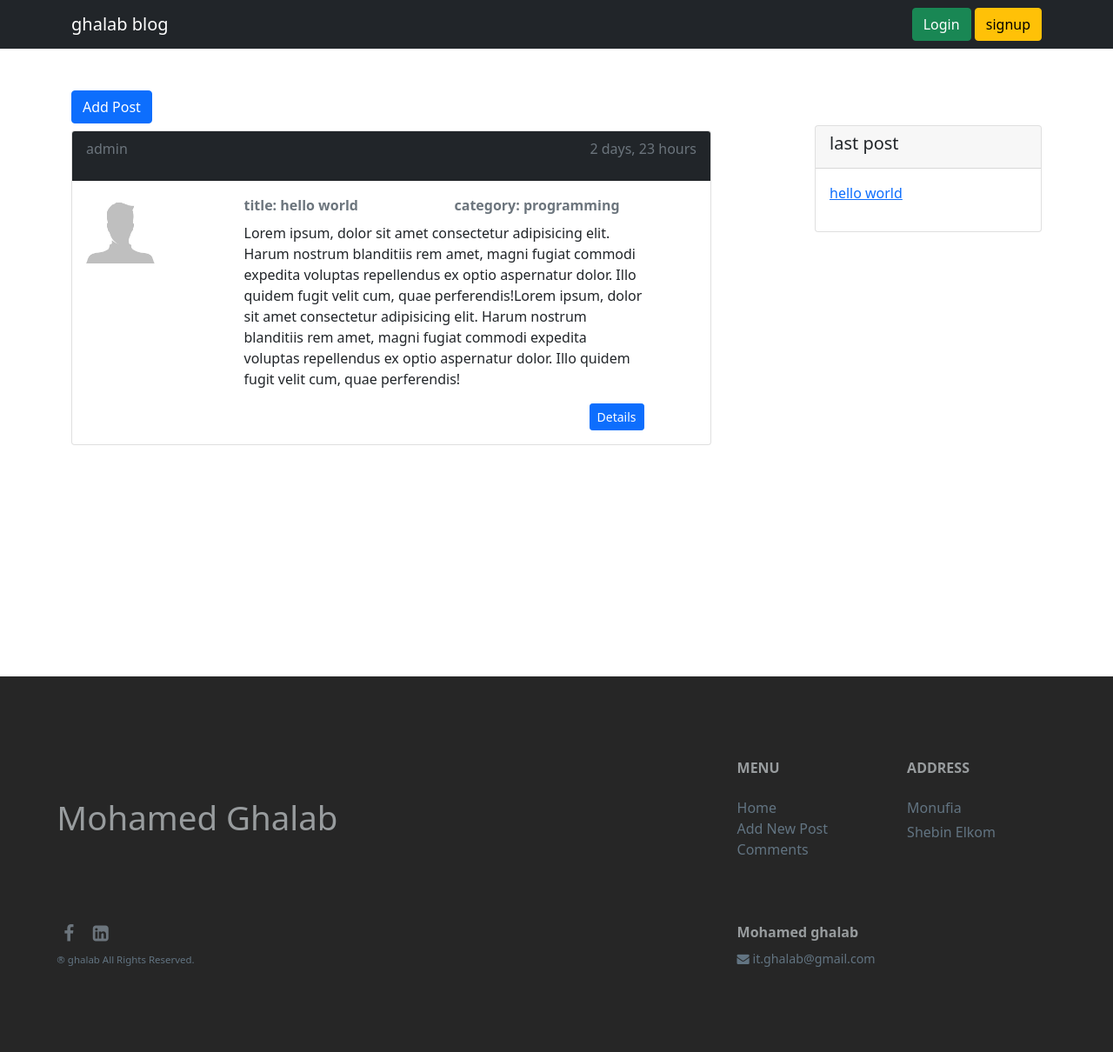
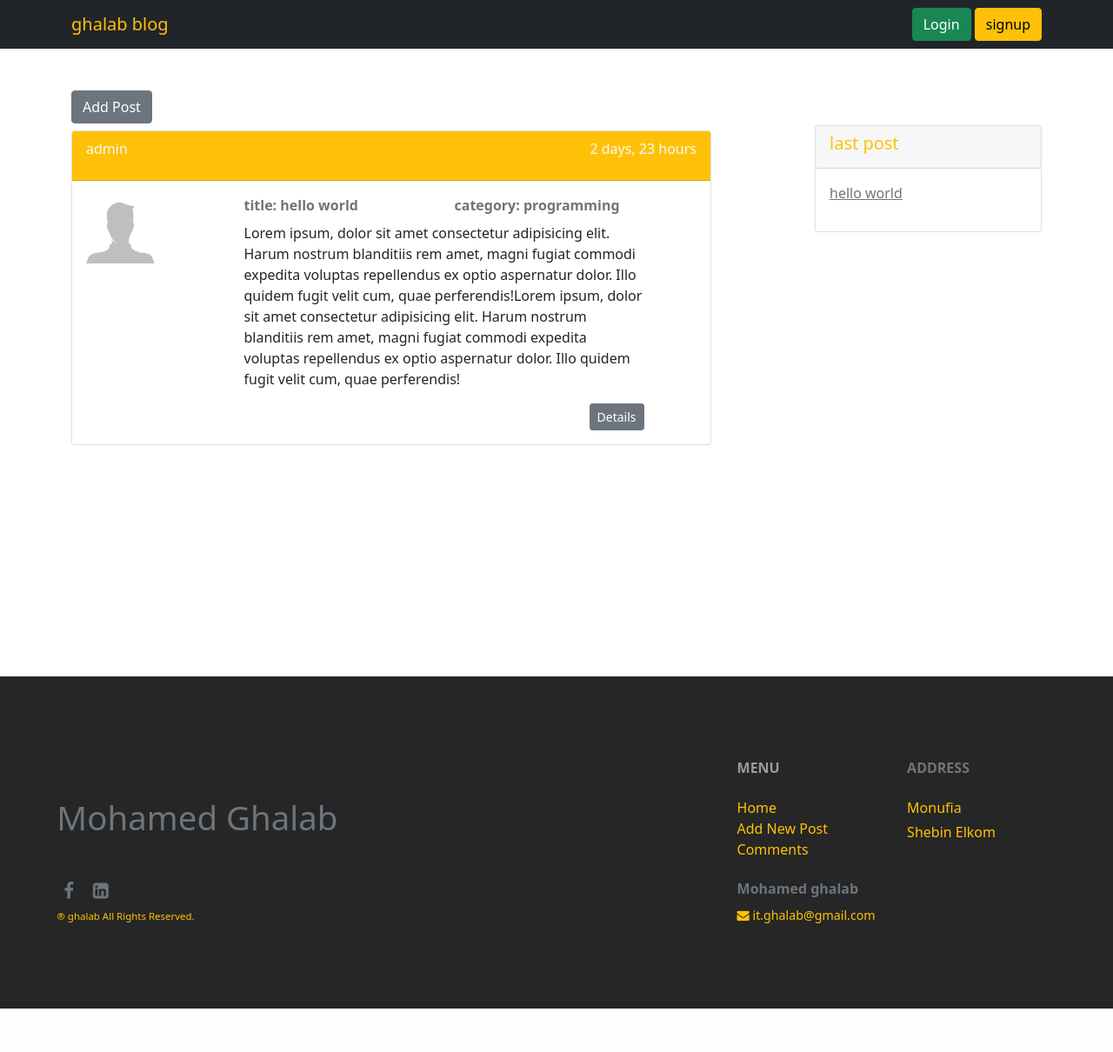
Before and after one commit to Mohamedghalab/2021-Blog-with-safy, a Django app: page / in a window 1280 px wide. Shown: the whole page at 87% size. After the commit the page ends 1160 px from the top, so only its background shows below. Run offline with Django 3.2, Linux system fonts and the light colour scheme; data comes from the database, SQL or seed files in the repository; both versions use the stored data as it was after the commit; some libraries are stand-ins or nearby versions.

Commit message:
changed some front

```diff
--- a/post/views.py
+++ b/post/views.py
@@ -28,6 +28,7 @@ def home(request):
 
     }
     return render(request, 'post/home.html', data)
+
 @login_required(login_url="login")
 def new_post(request):
 
--- a/static/css/main.css
+++ b/static/css/main.css
@@ -15,6 +15,7 @@
     margin-bottom: 0;
     padding-bottom: 0
 }
+
 
 small {
     font-size: calc(12px + (15 - 12) * ((100vw - 360px) / (1600 - 360))) !important
@@ -39,3 +40,7 @@ h3 {
 .rights {
     font-size: calc(10px + (12 - 10) * ((100vw - 360px) / (1600 - 360))) !important
 }
+
+.blog{
+    background-color: orange;
+}
--- a/templates/base/auth_base.html
+++ b/templates/base/auth_base.html
@@ -13,7 +13,7 @@
 
     <style>
        body{
-           background-image: url(../../static/img/470a19a36904fe200610cc1f41eb00d9.jpg);
+           background-image: url(../../static/img/crop.php.jpg);
        }
         .signup{
             opacity:0.8;
--- a/templates/base/base.html
+++ b/templates/base/base.html
@@ -7,8 +7,8 @@
     <meta name="viewport" content="width=device-width, initial-scale=1">
 
     <!-- Bootstrap CSS -->
+    <link href="{% static 'css/main.css' %}" rel="stylesheet" >
     <link href="https://cdn.jsdelivr.net/npm/bootstrap@5.0.0-beta2/dist/css/bootstrap.min.css" rel="stylesheet" integrity="sha384-BmbxuPwQa2lc/FVzBcNJ7UAyJxM6wuqIj61tLrc4wSX0szH/Ev+nYRRuWlolflfl" crossorigin="anonymous">
-    <link href="{% static 'css/main.css' %}" rel="stylesheet" >
     <link href="https://stackpath.bootstrapcdn.com/font-awesome/4.7.0/css/font-awesome.min.css" rel="stylesheet" >
 
     <title>
--- a/templates/includes/footer.html
+++ b/templates/includes/footer.html
@@ -9,24 +9,24 @@
                      <div class="col-xl-2 col-md-4 col-sm-4 col-12">
                          <h6 class="mb-3 mb-lg-4 bold-text "><b>MENU</b></h6>
                          <ul class="list-unstyled">
-                             <li>Home</li>
-                             <li>Add New Post</li>
-                             <li>Comments</li>
+                             <li class="text-warning">Home</li>
+                             <li class="text-warning">Add New Post</li>
+                             <li class="text-warning">Comments</li>
 
                          </ul>
                      </div>
                      <div class="col-xl-2 col-md-4 col-sm-4 col-12">
-                         <h6 class="mb-3 mb-lg-4 text-muted bold-text mt-sm-0 mt-5"><b>ADDRESS</b></h6>
-                         <p class="mb-1">Monufia</p>
-                         <p>Shebin Elkom</p>
+                         <h6 class="mb-3 mb-lg-4 text-muted bold-text mt-sm-0 mt-5 "><b>ADDRESS</b></h6>
+                         <p class="mb-1 text-warning">Monufia</p>
+                         <p class="text-warning">Shebin Elkom</p>
                      </div>
                  </div>
                  <div class="row ">
                      <div class="col-xl-8 col-md-4 col-sm-4 col-auto my-md-0 mt-5 order-sm-1 order-3 align-self-end">
-                         <p class="social text-muted mb-0 pb-0 bold-text"> <span class="mx-2"><a class="text-secondary" href="https://www.facebook.com/mohamed.ghalab.9809"><i class="fa fa-facebook" aria-hidden="true"></i></a></span> <span class="mx-2"><a class="text-secondary" href="https://www.linkedin.com/in/mohamed-ghalab-644910125"><i class="fa fa-linkedin-square" aria-hidden="true"></i></a></span></p> <small class="rights"><span>&#174;</span> ghalab All Rights Reserved.</small>
+                         <p class="social text-muted mb-0 pb-0 bold-text"> <span class="mx-2"><a class="text-secondary" href="https://www.facebook.com/mohamed.ghalab.9809"><i class="fa fa-facebook" aria-hidden="true"></i></a></span> <span class="mx-2"><a class="text-secondary" href="https://www.linkedin.com/in/mohamed-ghalab-644910125"><i class="fa fa-linkedin-square" aria-hidden="true"></i></a></span></p> <small class="rights text-warning"><span>&#174;</span> ghalab All Rights Reserved.</small>
                      </div>
                      <div class="col-xl-2 col-md-4 col-sm-4 col-auto order-1 align-self-end ">
-                         <h6 class="mt-55 mt-2 text-muted bold-text"><b>Mohamed ghalab</b></h6><small> <span><i class="fa fa-envelope" aria-hidden="true"></i></span> it.ghalab@gmail.com</small>
+                         <h6 class="mt-55 mt-2 text-muted bold-text"><b >Mohamed ghalab</b></h6><small class="text-warning"> <span><i class="fa fa-envelope" aria-hidden="true"></i></span> it.ghalab@gmail.com</small>
 
                      </div>
                 </div>
--- a/templates/includes/nav.html
+++ b/templates/includes/nav.html
@@ -1,6 +1,6 @@
 <nav class="navbar fixed-top navbar-expand-lg navbar-dark bg-dark">
   <div class="container">
-    <a class="navbar-brand" href="{% url 'home' %}">ghalab blog</a>
+    <a class="navbar-brand text-warning" href="{% url 'home' %}">ghalab blog</a>
 
     <div>
         <div>
--- a/templates/post/home.html
+++ b/templates/post/home.html
@@ -10,18 +10,18 @@
     <div class="row">
         <div class="col-8">
             <!-- posts -->
-           <a href="{% url 'new_post' %}" class="btn btn-primary my-2">Add Post</a>
+           <a href="{% url 'new_post' %}" class="btn btn-secondary my-2">Add Post</a>
             {% for post in posts %}
                 <div class="card mb-3">
-                    <div class="card-header bg-dark">
+                    <div class="card-header bg-warning">
                         <div class="row">
                             <div class="col-6">
                                 <!-- user -->
-                                <p class="text-muted">{{post.created_by}}</p>
+                                <p class=" text-light">{{post.created_by}}</p>
                             </div>
                             <div class="col-6">
                                 <!-- created at -->
-                                <p class="text-muted text-end">{{post.created_at|timesince}}</p>
+                                <p class=" text-end text-light">{{post.created_at|timesince}}</p>
                             </div>
                         </div>
                     </div>
@@ -45,7 +45,7 @@
                                 <!-- content -->
                                 <p>{{post.content}}</p>
                                 <div class="text-end">
-                                    <a href="{% url 'detail' post.id %}" class="btn btn-primary btn-sm ">Details</a>
+                                    <a href="{% url 'detail' post.id %}" class="btn btn-secondary btn-sm ">Details</a>
 
                                     {% comment %} <a href="{% url 'comment' post.id %}" class="btn btn-success btn-sm">Comment - {{post.comments_count}}</a> {% endcomment %}
 
@@ -61,11 +61,11 @@
             <!-- side bar -->
             <div class="card mt-5">
                 <div class="card-header">
-                    <h5>last post</h5>
+                    <h5 class="text-warning">last post</h5>
                 </div>
                 <div class="card-body">
                         {% if last_post %}
-                        <a href="{% url 'detail' last_post.id %}"><p>{{last_post}}</p></a>
+                        <a class="text-secondary" href="{% url 'detail' last_post.id %}"><p>{{last_post}}</p></a>
                         {% else %}
                         <p class="text-muted">no posts yet</p>
                         {% endif %}
```
Also changed, not shown: templates/post/post_detail.html (+6 -6 lines), db.sqlite3, static/img/32819.jpg (added), static/img/Dark-4K-Wallpapers-Wallpaper-Cave.jpg (added), static/img/crop.php.jpg (added).
